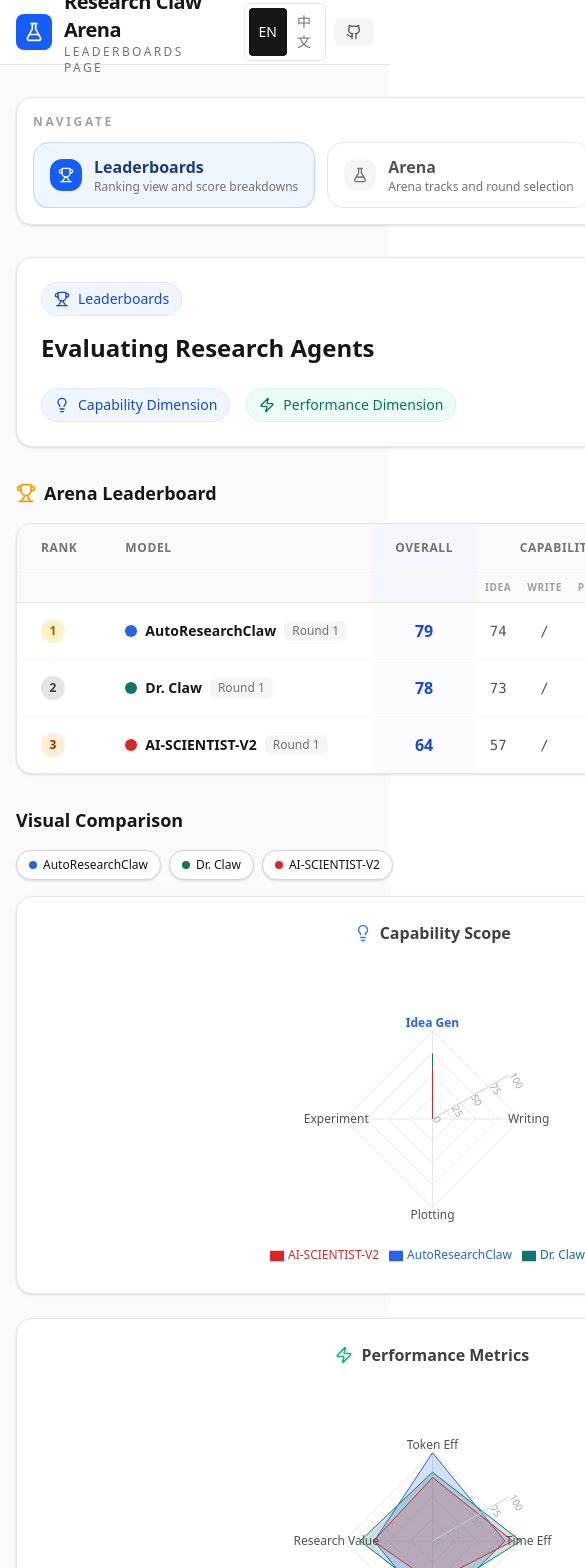
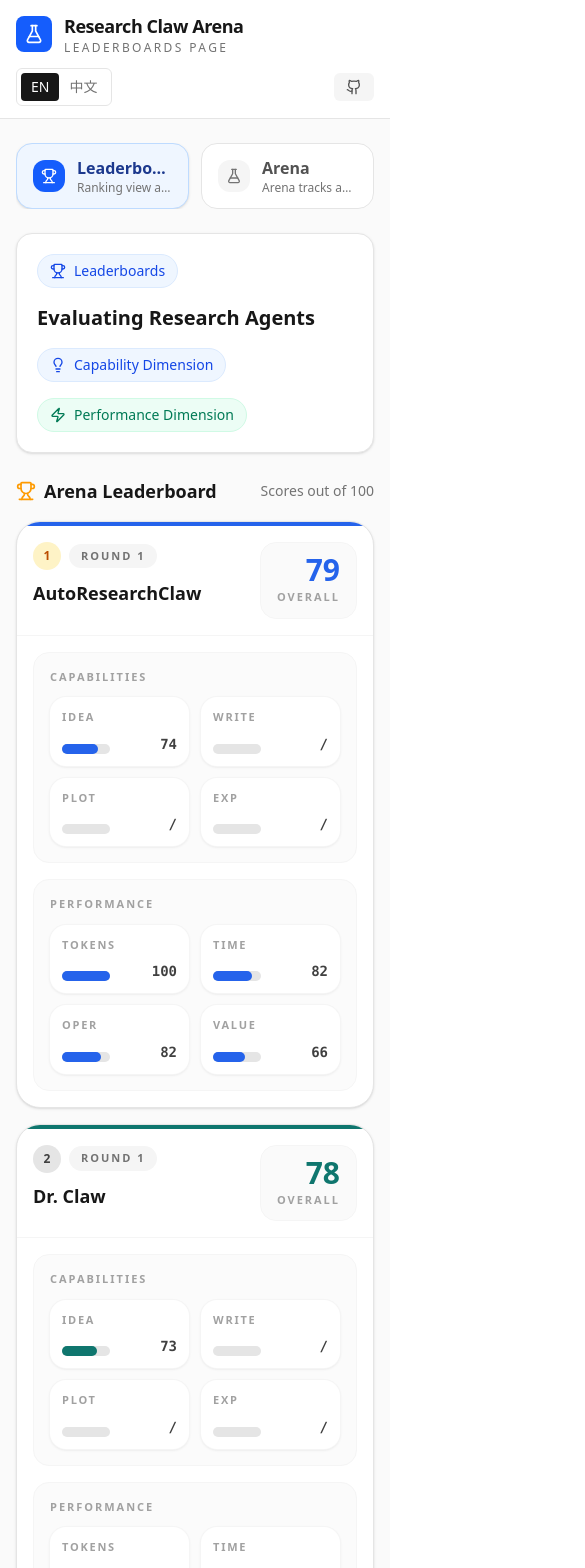
Before and after one commit to SUSTech-GenAI/research-claw-arena, a React (Vite) app: page / in a window 390 px wide. Shown: the top 1568 px of the page, 585 px wide, since content can reach past the window. Built offline with nearby package versions, Linux system fonts and the light colour scheme.

Commit message:
Add mobile-specific layout strategy

```diff
--- a/src/App.tsx
+++ b/src/App.tsx
@@ -635,20 +635,20 @@ export default function App() {
   return (
     <div className="min-h-screen bg-neutral-50 text-neutral-900 selection:bg-blue-200">
       <header className="sticky top-0 z-20 border-b border-neutral-200 bg-white/95 backdrop-blur">
-        <div className="mx-auto flex h-16 max-w-7xl items-center justify-between gap-4 px-4 sm:px-6 lg:px-8">
-          <div className="flex items-center gap-3">
+        <div className="mx-auto flex max-w-7xl flex-col gap-3 px-4 py-3 sm:h-16 sm:flex-row sm:items-center sm:justify-between sm:px-6 sm:py-0 lg:px-8">
+          <div className="flex min-w-0 items-center gap-3">
             <div className="rounded-lg bg-blue-600 p-2 text-white">
               <FlaskConical size={20} />
             </div>
-            <div>
-              <h1 className="text-xl font-bold tracking-tight">Research Claw Arena</h1>
+            <div className="min-w-0">
+              <h1 className="truncate text-lg font-bold tracking-tight sm:text-xl">Research Claw Arena</h1>
               <p className="text-xs font-medium uppercase tracking-[0.2em] text-neutral-500">
                 {pageMeta.label} {text.pageSuffix}
               </p>
             </div>
           </div>
 
-          <div className="flex items-center gap-2">
+          <div className="flex items-center justify-between gap-2 sm:justify-end">
             <div className="flex rounded-md border border-neutral-200 bg-white p-1">
               <button
                 type="button"
@@ -674,7 +674,7 @@ export default function App() {
               href="https://github.com/LetItBe12345/research-claw-arena"
               target="_blank"
               rel="noreferrer"
-              className="flex items-center gap-2 rounded-md bg-neutral-100 px-3 py-1.5 text-sm font-medium text-neutral-600 transition-colors hover:bg-neutral-200 hover:text-neutral-900"
+              className="flex shrink-0 items-center gap-2 rounded-md bg-neutral-100 px-3 py-1.5 text-sm font-medium text-neutral-600 transition-colors hover:bg-neutral-200 hover:text-neutral-900"
             >
               <Github size={16} />
               <span className="hidden sm:inline">{text.githubLabel}</span>
@@ -683,8 +683,37 @@ export default function App() {
         </div>
       </header>
 
-      <div className="mx-auto grid max-w-7xl gap-8 px-4 py-8 sm:px-6 lg:grid-cols-[240px_minmax(0,1fr)] lg:px-8">
-        <aside className="lg:sticky lg:top-24 lg:h-fit">
+      <div className="mx-auto max-w-7xl px-4 py-6 sm:px-6 sm:py-8 lg:px-8">
+        <nav className="mb-6 flex gap-3 overflow-x-auto lg:hidden">
+          {pages.map((page) => {
+            const Icon = page.icon;
+            const active = page.id === activePage;
+
+            return (
+              <button
+                key={page.id}
+                type="button"
+                onClick={() => setActivePage(page.id)}
+                className={`flex min-w-[148px] flex-1 items-center gap-3 rounded-2xl border px-4 py-3 text-left transition-all ${
+                  active
+                    ? 'border-blue-200 bg-blue-50 text-blue-900 shadow-sm'
+                    : 'border-neutral-200 bg-white text-neutral-600 hover:border-neutral-300 hover:bg-neutral-50 hover:text-neutral-900'
+                }`}
+              >
+                <div className={`rounded-xl p-2 ${active ? 'bg-blue-600 text-white' : 'bg-neutral-100 text-neutral-500'}`}>
+                  <Icon size={16} />
+                </div>
+                <div className="min-w-0">
+                  <div className="truncate font-semibold">{page.label}</div>
+                  <div className="truncate text-xs text-neutral-500">{page.description}</div>
+                </div>
+              </button>
+            );
+          })}
+        </nav>
+
+        <div className="grid gap-8 lg:grid-cols-[240px_minmax(0,1fr)]">
+        <aside className="hidden lg:sticky lg:top-24 lg:block lg:h-fit">
           <div className="rounded-2xl border border-neutral-200 bg-white p-4 shadow-sm">
             <p className="mb-3 text-xs font-bold uppercase tracking-[0.22em] text-neutral-400">{text.navTitle}</p>
             <nav className="flex gap-3 overflow-x-auto lg:flex-col">
@@ -723,7 +752,7 @@ export default function App() {
           </div>
         </aside>
 
-        <main className="space-y-8">
+        <main className="space-y-6 sm:space-y-8">
           {activePage === 'leaderboards' ? (
             <LeaderboardsPage
               text={text}
@@ -750,6 +779,7 @@ export default function App() {
             />
           )}
         </main>
+        </div>
       </div>
 
       <footer className="mt-12 border-t border-neutral-200 bg-white py-8">
@@ -789,14 +819,14 @@ function LeaderboardsPage({
 }) {
   return (
     <>
-      <section className="rounded-2xl border border-neutral-200 bg-white p-6 shadow-sm sm:p-8">
+      <section className="rounded-2xl border border-neutral-200 bg-white p-5 shadow-sm sm:p-8">
         <div className="max-w-3xl">
           <div className="mb-4 inline-flex items-center gap-2 rounded-full border border-blue-100 bg-blue-50 px-3 py-1.5 text-sm font-medium text-blue-700">
             <Trophy size={16} />
             {text.leaderboards.badge}
           </div>
-          <h2 className="mb-4 text-2xl font-bold">{text.leaderboards.title}</h2>
-          <p className="mb-6 leading-relaxed text-neutral-600">{text.leaderboards.intro}</p>
+          <h2 className="mb-4 text-xl font-bold sm:text-2xl">{text.leaderboards.title}</h2>
+          {text.leaderboards.intro ? <p className="mb-6 leading-relaxed text-neutral-600">{text.leaderboards.intro}</p> : null}
           <div className="flex flex-wrap gap-4">
             <div className="flex items-center gap-2 rounded-full border border-blue-100 bg-blue-50 px-3 py-1.5 text-sm font-medium text-blue-700">
               <Lightbulb size={16} />
@@ -818,7 +848,12 @@ function LeaderboardsPage({
           </h3>
           <span className="text-sm text-neutral-500">{text.leaderboards.scoresOutOfHundred}</span>
         </div>
-        <div className="overflow-hidden rounded-2xl border border-neutral-200 bg-white shadow-sm">
+        <div className="space-y-4 md:hidden">
+          {clawsWithOverall.map((claw, idx) => (
+            <MobileLeaderboardCard key={claw.id} claw={claw} idx={idx} text={text} />
+          ))}
+        </div>
+        <div className="hidden overflow-hidden rounded-2xl border border-neutral-200 bg-white shadow-sm md:block">
           <div className="overflow-x-auto">
             <table className="w-full text-left text-sm">
               <thead className="border-b border-neutral-200 bg-neutral-50 text-xs uppercase tracking-wider text-neutral-500">
@@ -938,7 +973,7 @@ function LeaderboardsPage({
           </div>
         </div>
 
-        <div className="grid grid-cols-1 gap-6 lg:grid-cols-2">
+        <div className="grid grid-cols-1 gap-4 sm:gap-6 lg:grid-cols-2">
           <ChartCard
             title={text.leaderboards.charts.capabilityTitle}
             icon={<Lightbulb size={18} className="text-blue-500" />}
@@ -961,7 +996,7 @@ function LeaderboardsPage({
 
       <section>
         <h3 className="mb-4 text-lg font-bold">{text.leaderboards.profilesTitle}</h3>
-        <div className="grid grid-cols-1 gap-6 md:grid-cols-2 2xl:grid-cols-3">
+        <div className="grid grid-cols-1 gap-4 sm:gap-6 md:grid-cols-2 2xl:grid-cols-3">
           {clawsWithOverall.map((claw) => (
             <div
               key={claw.id}
@@ -1068,6 +1103,119 @@ function LeaderboardsPage({
   );
 }
 
+function getRankBadgeClasses(idx: number) {
+  if (idx === 0) {
+    return 'bg-amber-100 text-amber-700';
+  }
+  if (idx === 1) {
+    return 'bg-neutral-200 text-neutral-700';
+  }
+  if (idx === 2) {
+    return 'bg-orange-100 text-orange-800';
+  }
+  return 'bg-neutral-100 text-neutral-500';
+}
+
+type MobileLeaderboardCardProps = {
+  key?: string;
+  claw: (typeof clawsWithOverall)[number];
+  idx: number;
+  text: (typeof translations)[Locale];
+};
+
+function MobileLeaderboardCard({
+  claw,
+  idx,
+  text,
+}: MobileLeaderboardCardProps) {
+  return (
+    <div className="overflow-hidden rounded-3xl border border-neutral-200 bg-white shadow-sm">
+      <div className="border-b border-neutral-100 p-4" style={{borderTop: `4px solid ${claw.color}`}}>
+        <div className="flex items-start justify-between gap-3">
+          <div className="min-w-0">
+            <div className="mb-3 flex items-center gap-2">
+              <span
+                className={`inline-flex h-7 w-7 items-center justify-center rounded-full text-xs font-bold ${getRankBadgeClasses(idx)}`}
+              >
+                {idx + 1}
+              </span>
+              <span className="rounded-full bg-neutral-100 px-3 py-1 text-[11px] font-semibold uppercase tracking-[0.18em] text-neutral-500">
+                {claw.version}
+              </span>
+            </div>
+            <h4 className="break-words text-lg font-bold leading-tight text-neutral-900">{claw.name}</h4>
+          </div>
+
+          <div className="rounded-2xl border border-neutral-100 bg-neutral-50 px-4 py-3 text-right">
+            <div className="text-3xl font-bold leading-none" style={{color: claw.color}}>
+              {claw.overall}
+            </div>
+            <div className="mt-1 text-[11px] font-semibold uppercase tracking-[0.18em] text-neutral-400">
+              {text.leaderboards.table.overall}
+            </div>
+          </div>
+        </div>
+      </div>
+
+      <div className="space-y-4 p-4">
+        <div className="rounded-2xl border border-neutral-100 bg-neutral-50/80 p-4">
+          <div className="mb-3 text-[11px] font-bold uppercase tracking-[0.18em] text-neutral-400">
+            {text.leaderboards.table.capabilities}
+          </div>
+          <div className="grid grid-cols-2 gap-3">
+            <MobileMetricPill label={text.leaderboards.table.idea} value={claw.scores.idea} color={claw.color} />
+            <MobileMetricPill label={text.leaderboards.table.writing} value={claw.scores.writing} color={claw.color} />
+            <MobileMetricPill label={text.leaderboards.table.plotting} value={claw.scores.plotting} color={claw.color} />
+            <MobileMetricPill
+              label={text.leaderboards.table.experiment}
+              value={claw.scores.experiment}
+              color={claw.color}
+            />
+          </div>
+        </div>
+
+        <div className="rounded-2xl border border-neutral-100 bg-neutral-50/80 p-4">
+          <div className="mb-3 text-[11px] font-bold uppercase tracking-[0.18em] text-neutral-400">
+            {text.leaderboards.table.performance}
+          </div>
+          <div className="grid grid-cols-2 gap-3">
+            <MobileMetricPill label={text.leaderboards.table.tokens} value={claw.scores.tokenEff} color={claw.color} />
+            <MobileMetricPill label={text.leaderboards.table.time} value={claw.scores.timeEff} color={claw.color} />
+            <MobileMetricPill
+              label={text.leaderboards.table.completion}
+              value={claw.scores.completion}
+              color={claw.color}
+            />
+            <MobileMetricPill label={text.leaderboards.table.quality} value={claw.scores.quality} color={claw.color} />
+          </div>
+        </div>
+      </div>
+    </div>
+  );
+}
+
+function MobileMetricPill({
+  label,
+  value,
+  color,
+}: {
+  label: string;
+  value: ScoreValue;
+  color: string;
+}) {
+  return (
+    <div className="rounded-2xl bg-white px-3 py-3 shadow-sm ring-1 ring-neutral-100">
+      <div className="text-[11px] font-semibold uppercase tracking-[0.16em] text-neutral-400">{label}</div>
+      <div className="mt-2 flex items-end justify-between gap-3">
+        <span className="h-2.5 w-12 rounded-full bg-neutral-200">
+          <span className="block h-full rounded-full" style={{width: `${value ?? 0}%`, backgroundColor: color}}></span>
+        </span>
+        <span className="font-mono text-sm font-semibold text-neutral-700">{renderScore(value)}</span>
+      </div>
+    </div>
+  );
+}
+
 function ArenaPage({
   text,
   arenaCards,
@@ -1091,13 +1239,13 @@ function ArenaPage({
 
   return (
     <>
-      <section className="rounded-2xl border border-neutral-200 bg-white p-6 shadow-sm sm:p-8">
+      <section className="rounded-2xl border border-neutral-200 bg-white p-5 shadow-sm sm:p-8">
         <div className="max-w-3xl">
           <div className="mb-4 inline-flex items-center gap-2 rounded-full border border-neutral-200 bg-neutral-100 px-3 py-1.5 text-sm font-medium text-neutral-700">
             <FlaskConical size={16} />
             {text.arena.badge}
           </div>
-          <h2 className="mb-4 text-2xl font-bold">{text.arena.title}</h2>
+          <h2 className="mb-4 text-xl font-bold sm:text-2xl">{text.arena.title}</h2>
           <p className="leading-relaxed text-neutral-600">{text.arena.intro}</p>
         </div>
       </section>
@@ -1107,7 +1255,7 @@ function ArenaPage({
           <h3 className="text-lg font-bold">{text.arena.tracksTitle}</h3>
         </div>
 
-        <div className="grid grid-cols-1 gap-6 xl:grid-cols-2">
+        <div className="grid grid-cols-1 gap-4 sm:gap-6 xl:grid-cols-2">
           {arenaCards.map((card) => {
             const Icon = card.icon;
             const active = activeArena === card.id;
@@ -1119,7 +1267,7 @@ function ArenaPage({
                 key={card.id}
                 type="button"
                 onClick={() => onSelectArena(card.id)}
-                className={`rounded-2xl border bg-white p-6 text-left shadow-sm transition-all ${
+                className={`rounded-2xl border bg-white p-5 text-left shadow-sm transition-all sm:p-6 ${
                   active
                     ? 'border-blue-200 ring-2 ring-blue-100'
                     : 'border-neutral-200 hover:border-neutral-300 hover:bg-neutral-50'
@@ -1147,9 +1295,9 @@ function ArenaPage({
         </div>
       </section>
 
-      <section className="grid grid-cols-1 gap-6 xl:grid-cols-[minmax(0,1.2fr)_minmax(0,0.8fr)]">
-        <div className="rounded-2xl border border-neutral-200 bg-white p-6 shadow-sm">
-          <div className="mb-5 flex items-center justify-between gap-4">
+      <section className="grid grid-cols-1 gap-4 sm:gap-6 xl:grid-cols-[minmax(0,1.2fr)_minmax(0,0.8fr)]">
+        <div className="rounded-2xl border border-neutral-200 bg-white p-5 shadow-sm sm:p-6">
+          <div className="mb-5 flex flex-col gap-4 sm:flex-row sm:items-center sm:justify-between">
             <div>
               <p className="text-xs font-bold uppercase tracking-[0.22em] text-neutral-400">{selectedArena.title}</p>
               <h3 className="mt-2 text-lg font-bold">{text.arena.roundPickerTitle}</h3>
@@ -1165,7 +1313,7 @@ function ArenaPage({
             </div>
           </div>
 
-          <div className="grid gap-4">
+          <div className="-mx-1 flex gap-3 overflow-x-auto px-1 pb-1 xl:mx-0 xl:grid xl:gap-4 xl:overflow-visible xl:px-0 xl:pb-0">
             {selectedRounds.map((round) => {
               const active = round.id === activeRound;
               const badgeLabel = active
@@ -1179,7 +1327,7 @@ function ArenaPage({
                   key={round.id}
                   type="button"
                   onClick={() => onSelectRound(round.id)}
-                  className={`rounded-2xl border px-5 py-4 text-left transition-all ${
+                  className={`min-w-[280px] rounded-2xl border px-4 py-4 text-left transition-all sm:min-w-[320px] xl:min-w-0 xl:px-5 ${
                     active
                       ? 'border-blue-200 bg-blue-50 text-blue-900 shadow-sm'
                       : 'border-neutral-200 bg-white text-neutral-700 hover:border-neutral-300 hover:bg-neutral-50'
@@ -1207,7 +1355,7 @@ function ArenaPage({
           </div>
         </div>
 
-        <div className="rounded-2xl border border-neutral-200 bg-white p-6 shadow-sm">
+        <div className="rounded-2xl border border-neutral-200 bg-white p-5 shadow-sm sm:p-6">
           <p className="text-xs font-bold uppercase tracking-[0.22em] text-neutral-400">{text.arena.roundDetailsTitle}</p>
           <h3 className="mt-2 text-lg font-bold">
             {selectedRound.label} <span className="text-neutral-400">/ {selectedRound.subtitle}</span>
@@ -1222,10 +1370,10 @@ function ArenaPage({
             </div>
             <div className="space-y-3">
               {clawsWithOverall.map((claw) => (
-                <div key={claw.id} className="flex items-center justify-between rounded-xl bg-white px-3 py-2">
-                  <div className="flex items-center gap-2">
+                <div key={claw.id} className="flex items-center justify-between gap-3 rounded-xl bg-white px-3 py-2">
+                  <div className="flex min-w-0 items-center gap-2">
                     <div className="h-2.5 w-2.5 rounded-full" style={{backgroundColor: claw.color}}></div>
-                    <span className="font-medium text-neutral-800">{claw.name}</span>
+                    <span className="truncate font-medium text-neutral-800">{claw.name}</span>
                   </div>
                   <span className="text-sm text-neutral-500">{claw.version}</span>
                 </div>
@@ -1258,12 +1406,12 @@ function ChartCard({
   emptyMessage?: string;
 }) {
   return (
-    <div className="flex flex-col items-center rounded-2xl border border-neutral-200 bg-white p-6 shadow-sm">
-      <h4 className="mb-6 flex items-center gap-2 font-semibold text-neutral-700">
+    <div className="flex flex-col items-center rounded-2xl border border-neutral-200 bg-white p-4 shadow-sm sm:p-6">
+      <h4 className="mb-4 flex items-center gap-2 text-sm font-semibold text-neutral-700 sm:mb-6 sm:text-base">
         {icon}
         {title}
       </h4>
-      <div className="h-[300px] w-full">
+      <div className="h-[260px] w-full sm:h-[300px]">
         {data.length === 0 ? (
           <div className="flex h-full items-center justify-center rounded-2xl border border-dashed border-neutral-200 bg-neutral-50/70 text-center text-sm leading-relaxed text-neutral-400">
             <div>
@@ -1378,7 +1526,7 @@ function ScoreBar({
       <div className="mb-2 flex items-center justify-between gap-3">
         <div className="flex min-w-0 items-center gap-2 text-neutral-700">
           <span className="text-neutral-400">{icon}</span>
-          <span className="truncate font-medium">{label}</span>
+          <span className="truncate text-sm font-medium">{label}</span>
         </div>
         <div className="text-right font-mono text-xs font-semibold text-neutral-700">{renderScore(score)}</div>
       </div>
```
